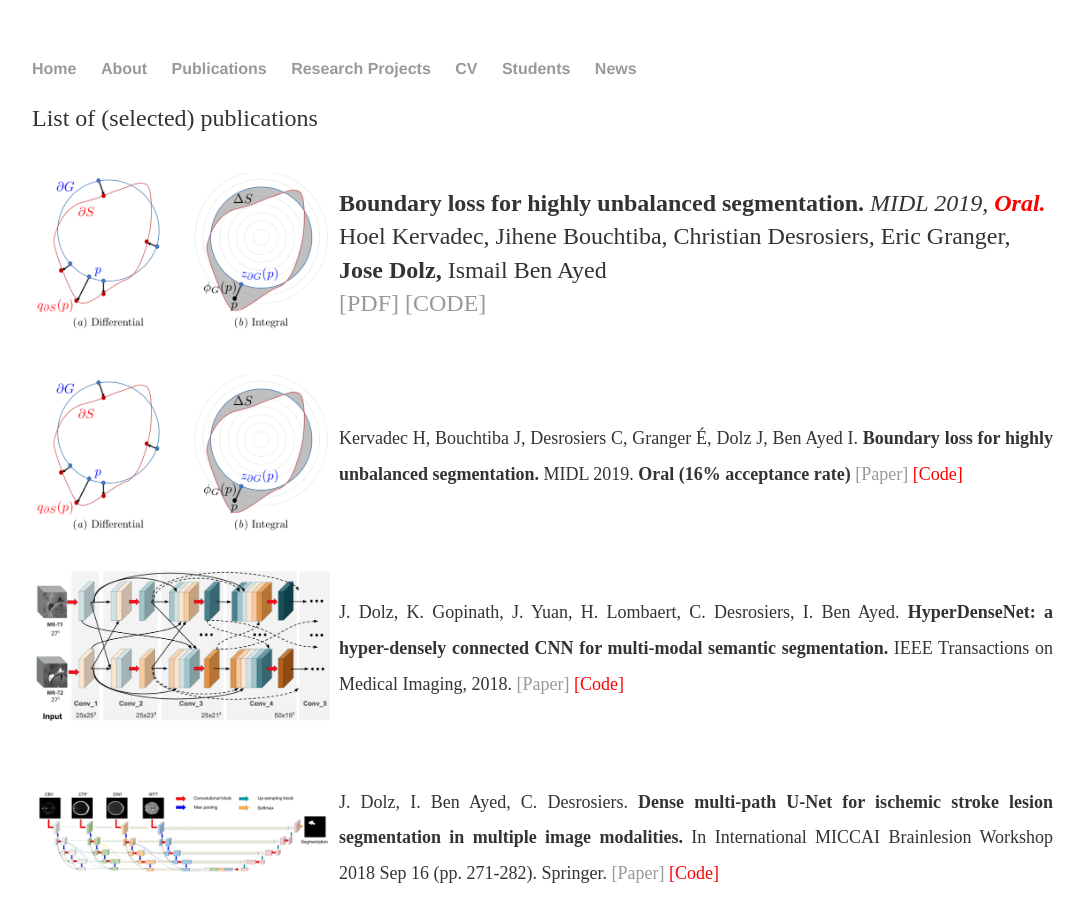
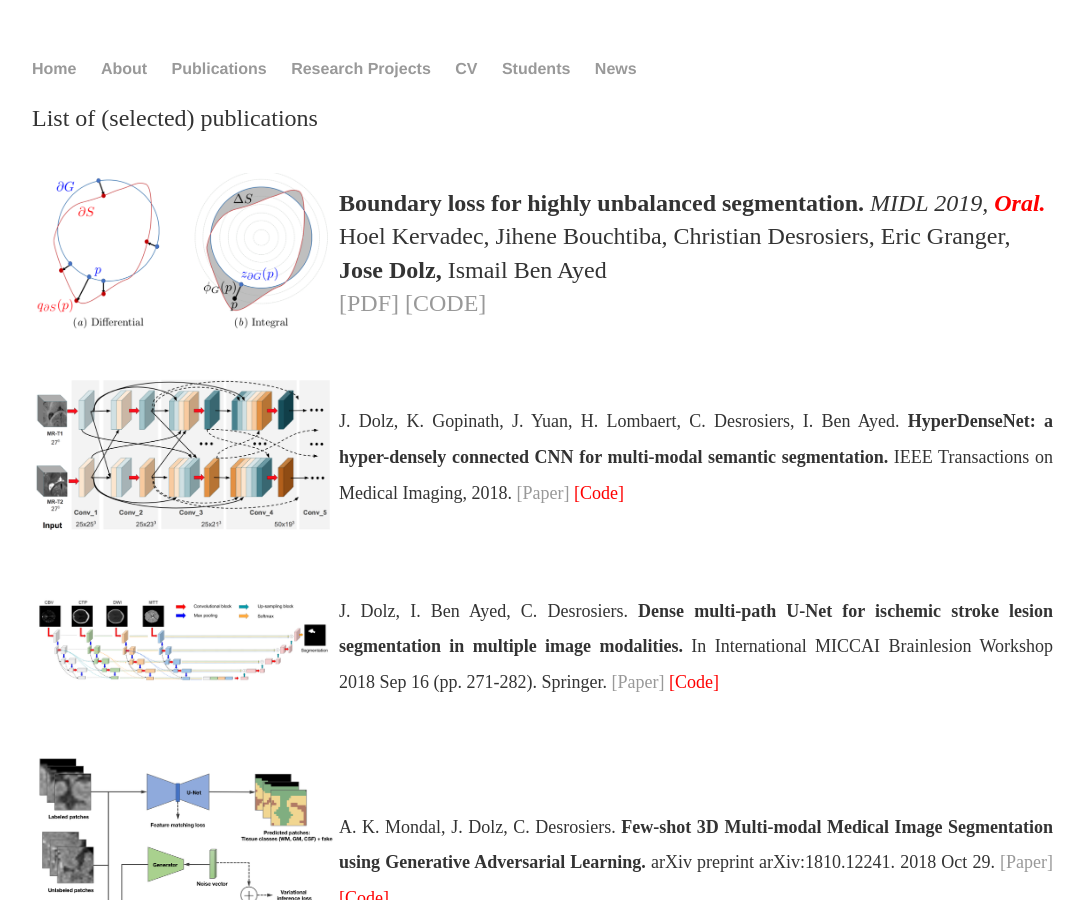
Before and after one commit to josedolz/josedolz.github.io, a Jekyll site: the page built from publications/index.html, in a window 1280 px wide and 900 px high. Shown: the whole window, without its empty margins (96-1180 px from the left). Built offline with Jekyll 4.4.1, drawn with Linux system fonts in a browser that asks for light colours.

Commit message:
Update index.html

```diff
--- a/publications/index.html
+++ b/publications/index.html
@@ -22,14 +22,6 @@ title: publications
 	</td>
 	</tr>
 	</table>
-
-	<table>
-    <tr>
-        <td><img src="../images/surfaceloss.png" alt="Boundary" class="image left" width="300px" /></td>
-        <td><p align="justify"><font size="4">Kervadec H, Bouchtiba J, Desrosiers C, Granger É, Dolz J, Ben Ayed I. <b>Boundary loss for highly unbalanced segmentation.</b> MIDL 2019. <b>Oral (16% acceptance rate)</b> <a href="https://openreview.net/forum?id=S1gTA5VggE">[Paper]</a> <a href="https://github.com/LIVIAETS/surface-loss" style="color:red">[Code]</a></font>
-    </td></p>
-    </tr>
-    </table>
 
 
     <table>
```
